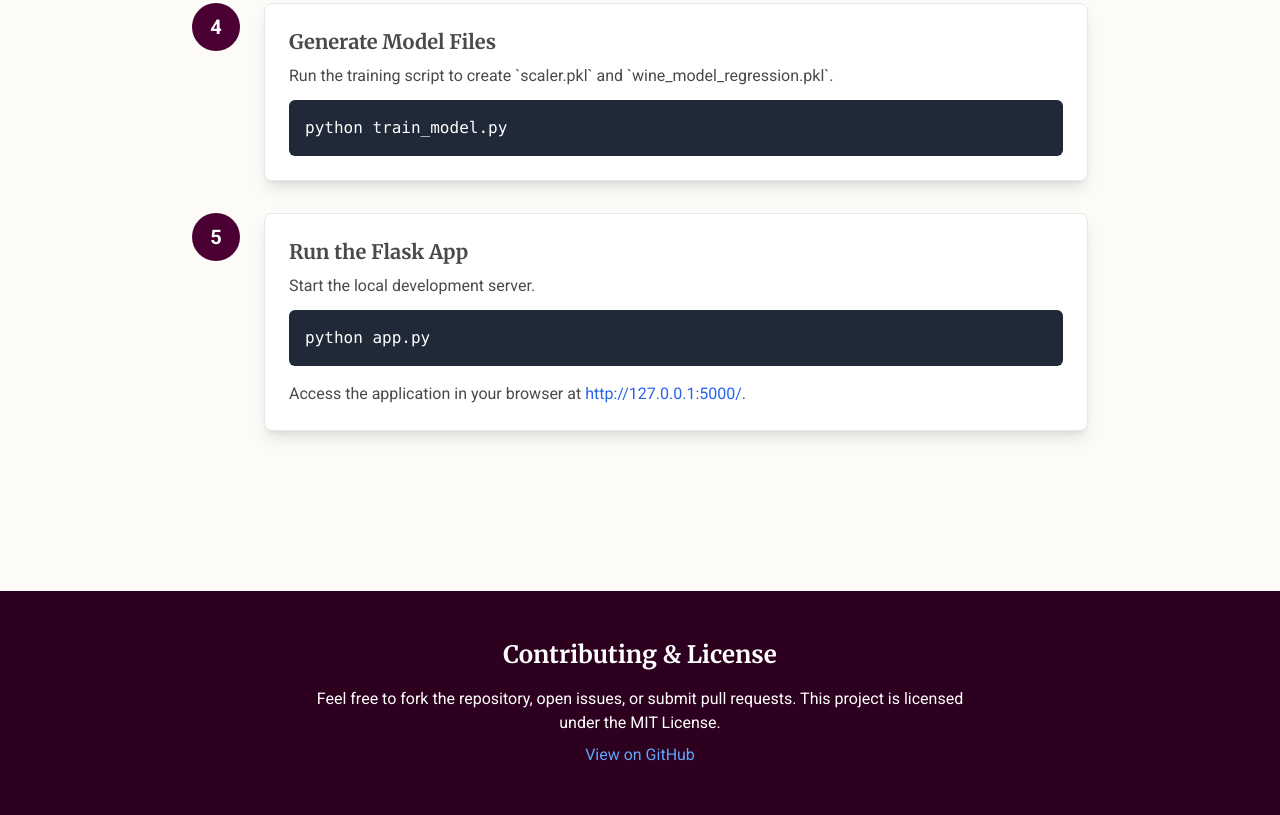
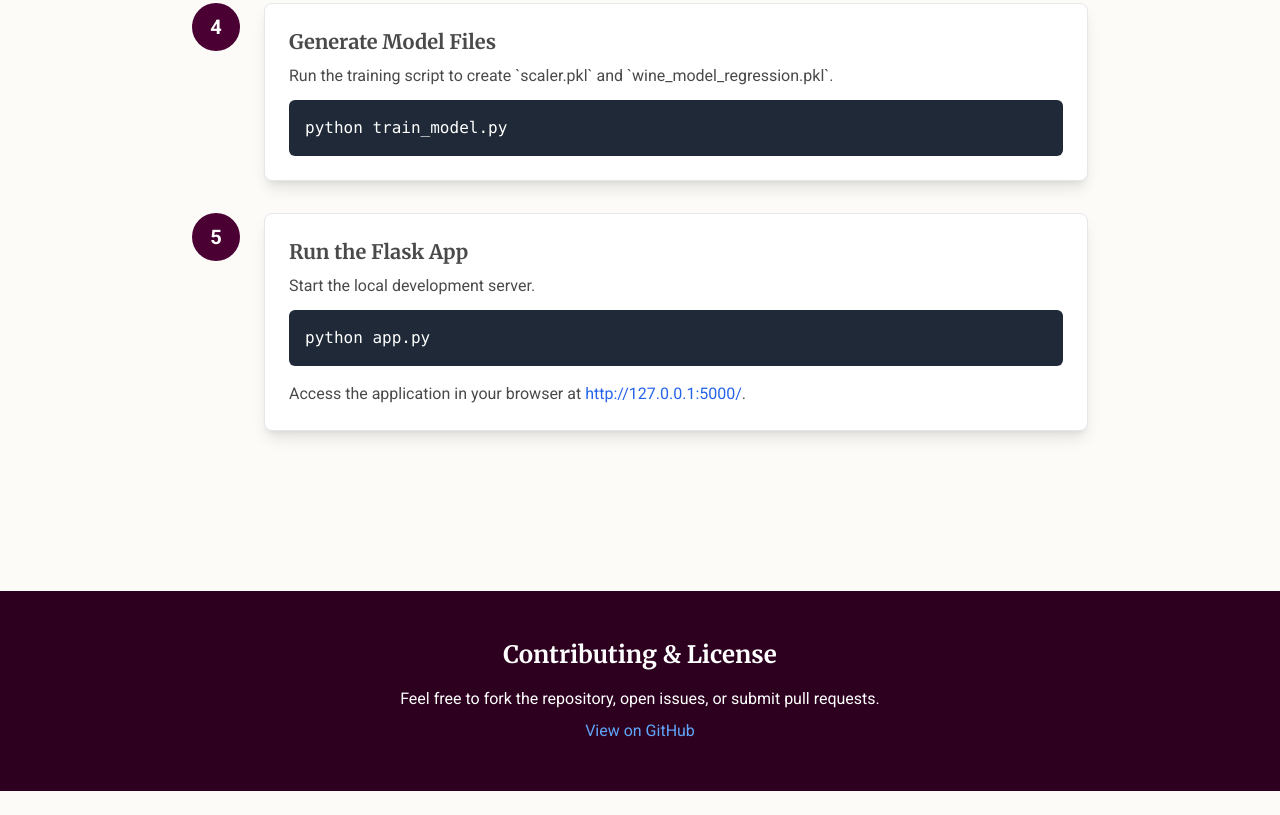
Before and after one commit to AliGohar2151/Wine_prediction_System_User_Manual, a plain HTML site: page index.html in a window 1280 px wide. Shown: the part 3025-3840 px from the top of the page. After the commit the page ends 3816 px from the top, so only its background shows below. Drawn offline with nearby package versions, Linux system fonts and the light colour scheme.

Commit message:
modified:   index.html

```diff
--- a/index.html
+++ b/index.html
@@ -240,7 +240,7 @@ source venv/bin/activate</code></pre>
     <footer class="bg-[#2c001e] text-white py-12">
         <div class="container mx-auto px-6 text-center">
             <h3 class="text-2xl font-bold mb-4">Contributing & License</h3>
-            <p class="max-w-2xl mx-auto mb-2">Feel free to fork the repository, open issues, or submit pull requests. This project is licensed under the MIT License.</p>
+            <p class="max-w-2xl mx-auto mb-2">Feel free to fork the repository, open issues, or submit pull requests.</p>
             <a href="https://github.com/AliGohar2151/Wine_Prediction_System" target="_blank" class="text-blue-400 hover:underline">View on GitHub</a>
         </div>
     </footer>
```
